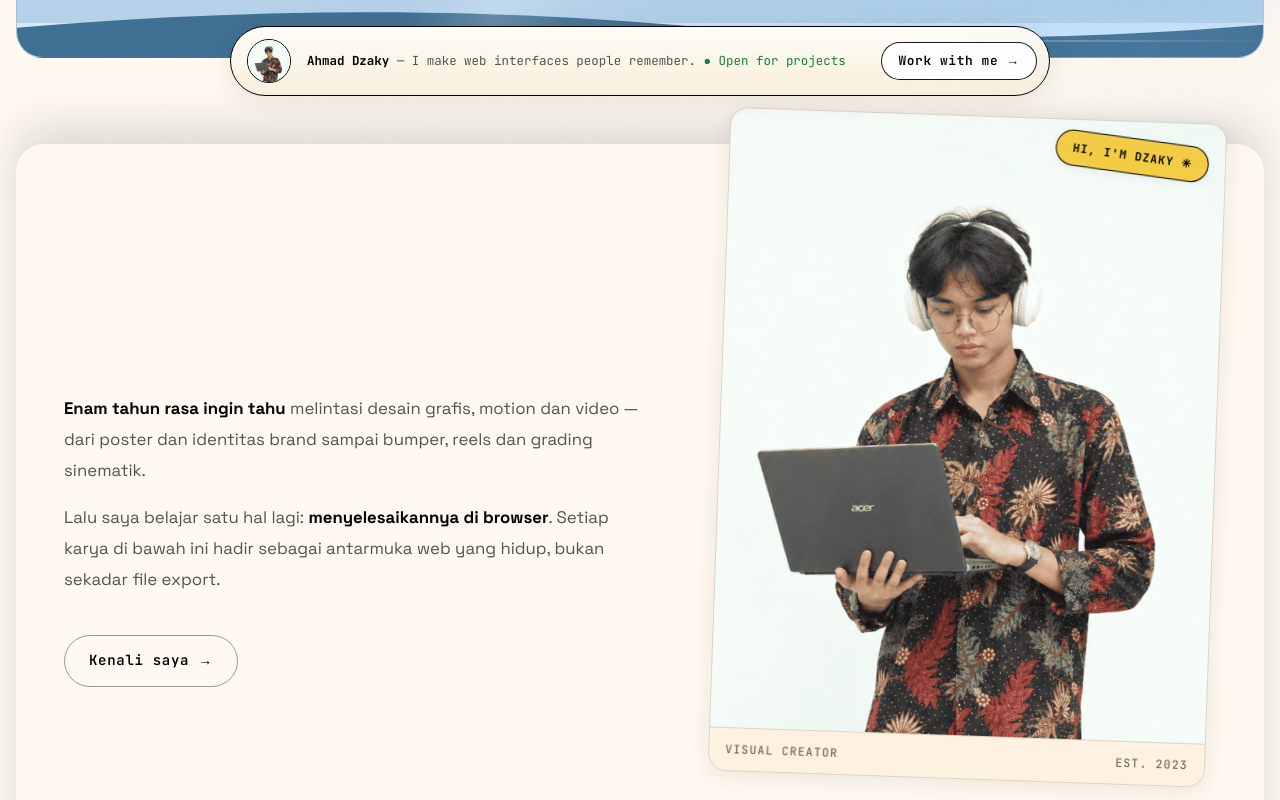
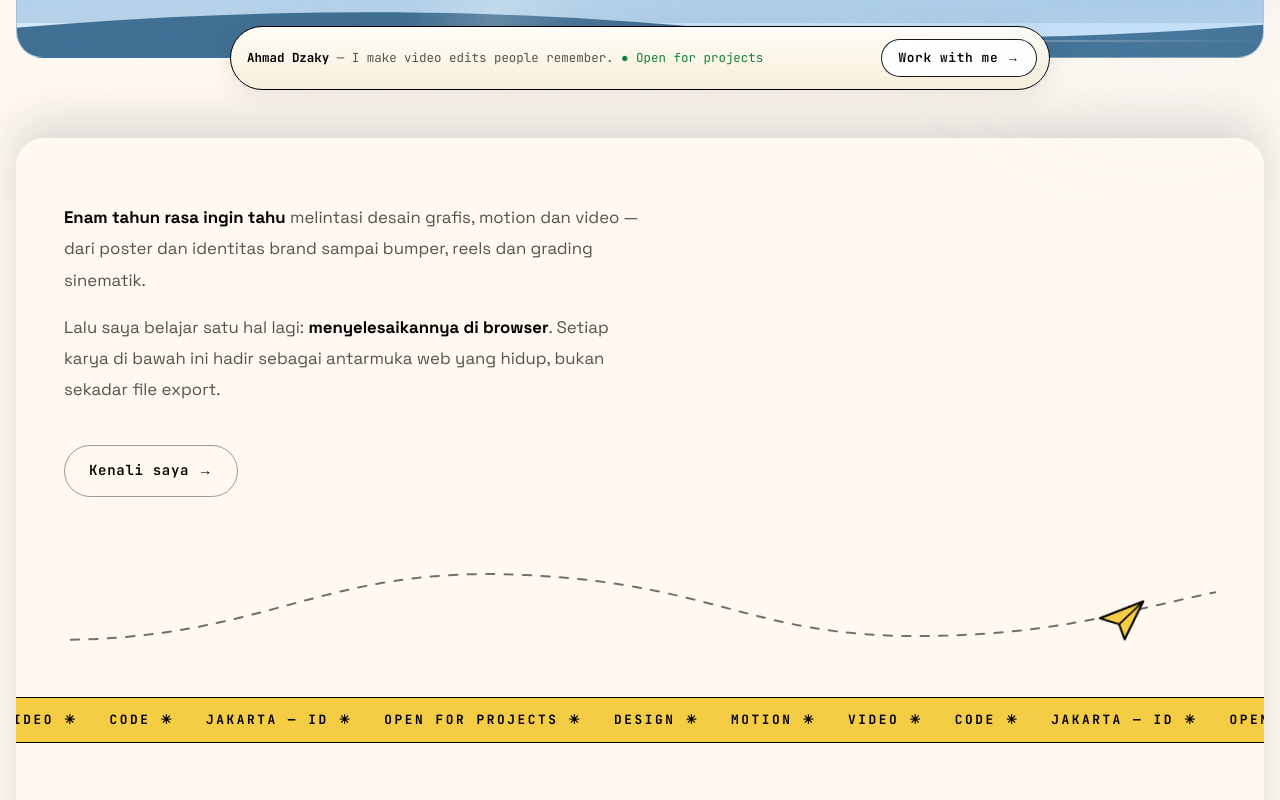
Before and after one commit to DzaKidz/PortfolioV2, a Next.js app: page / in a window 1280 px wide. Shown: the part 600-1400 px from the top of the page. Built offline with nearby package versions, Linux system fonts and the light colour scheme.

Commit message:
remove avatar/photo from home page, keep only on about page
- Remove deck bar avatar image on home page
- Remove portrait card section from bio area
- Remove unused Tilt import and portrait-related CSS
- Adjust bioGrid to single-column layout

```diff
--- a/app/home.module.css
+++ b/app/home.module.css
@@ -122,89 +122,6 @@
   border-radius: 50%;
   background: #15803D;
   box-shadow: 0 0 0 3px rgba(21, 128, 61, 0.2);
-}
-
-.portraitCard {
-  position: relative;
-  background: var(--clr-surface);
-  border: 1px solid var(--clr-border);
-  border-radius: var(--radius-lg);
-  overflow: hidden;
-  box-shadow: var(--shadow-md);
-  transform: rotate(2deg);
-  transition: transform var(--dur-base) var(--ease-out),
-    box-shadow var(--dur-base) var(--ease-out);
-}
-
-/* Kilau kaca menyapu saat kartu dimiringkan (3D oleh Tilt) */
-.portraitCard::after {
-  content: "";
-  position: absolute;
-  inset: -30% -60%;
-  background: linear-gradient(
-    112deg,
-    transparent 38%,
-    rgba(255, 255, 255, 0.55) 48%,
-    rgba(255, 255, 255, 0.12) 55%,
-    transparent 64%
-  );
-  opacity: 0;
-  pointer-events: none;
-  transition: opacity 0.35s var(--ease-out), transform 0.6s var(--ease-out);
-  transform: translateX(-38%);
-}
-
-:global(.tilt):hover .portraitCard {
-  box-shadow: 0 34px 60px -26px rgba(12, 26, 42, 0.55),
-    0 0 0 1px rgba(0, 0, 0, 0.16);
-}
-
-:global(.tilt):hover .portraitCard::after {
-  opacity: 1;
-  transform: translateX(24%);
-}
-
-.portraitCard:hover {
-  transform: rotate(0deg) translateY(-4px);
-}
-
-.portraitCard img {
-  width: 100%;
-  height: 100%;
-  aspect-ratio: 4 / 5;
-  object-fit: cover;
-  display: block;
-}
-
-.portraitCap {
-  display: flex;
-  justify-content: space-between;
-  align-items: center;
-  padding: var(--space-3) var(--space-4);
-  font-family: var(--font-mono);
-  font-size: 0.72rem;
-  letter-spacing: 0.1em;
-  text-transform: uppercase;
-  color: var(--clr-text-muted);
-  border-top: 1px solid var(--clr-border);
-}
-
-.sticker {
-  position: absolute;
-  top: var(--space-4);
-  right: var(--space-4);
-  font-family: var(--font-mono);
-  font-size: 0.72rem;
-  font-weight: 700;
-  letter-spacing: 0.08em;
-  text-transform: uppercase;
-  color: #000;
-  background: var(--clr-accent-2);
-  border: 1px solid #000;
-  border-radius: var(--radius-full);
-  padding: var(--space-2) var(--space-4);
-  transform: rotate(6deg);
-  box-shadow: var(--shadow-sm);
 }
 
 /* Accent marquee strip */
@@ -1243,7 +1160,7 @@
 
 .bioGrid {
   display: grid;
-  grid-template-columns: 1.1fr 0.9fr;
+  grid-template-columns: 1fr;
   gap: var(--space-12);
   align-items: center;
 }
--- a/app/page.tsx
+++ b/app/page.tsx
@@ -6,7 +6,6 @@ import { PROJECTS, isVideoThumb } from "@/lib/projects";
 import { useLanguage } from "@/lib/i18n";
 import { useReveal } from "@/hooks/useReveal";
 import Parallax from "@/components/Parallax";
-import Tilt from "@/components/Tilt";
 import Boop from "@/components/Boop";
 import SkySun from "@/components/SkySun";
 import {
@@ -167,17 +166,6 @@ export default function Home() {
 
         <div className={styles.deckWrap}>
           <div className={`${styles.deckBar} reveal reveal-delay-2`}>
-            {/* eslint-disable-next-line @next/next/no-img-element */}
-            <img
-              src="/images/avatar.jpg"
-              alt=""
-              aria-hidden="true"
-              className={styles.deckAvatar}
-              onError={(e) => {
-                e.currentTarget.style.background =
-                  "linear-gradient(135deg,#EEE8D2,#F4CD44)";
-              }}
-            />
             <p className={styles.deckText} aria-live="polite">
               <strong>Ahmad Dzaky</strong> — {t.home.deckRole(word)}
               <span className="text-green"> {t.home.deckOpen}</span>
@@ -216,30 +204,6 @@ export default function Home() {
                 </Link>
               </p>
             </div>
-
-            <Parallax
-              speed={0.06}
-              className="reveal reveal-delay-1 tilt-stage"
-            >
-              <Tilt max={11} scale={1.06} shift={16} lead={12}>
-                <figure className={styles.portraitCard}>
-                  <span className={styles.sticker}>Hi, I&apos;m Dzaky ✳</span>
-                  {/* eslint-disable-next-line @next/next/no-img-element */}
-                  <img
-                    src="/images/avatar.jpg"
-                    alt="Portrait of Ahmad Dzaky"
-                    onError={(e) => {
-                      e.currentTarget.style.background =
-                        "linear-gradient(135deg,#EEE8D2,#F4CD44)";
-                    }}
-                  />
-                  <figcaption className={styles.portraitCap}>
-                    <span>Visual creator</span>
-                    <span>EST. 2023</span>
-                  </figcaption>
-                </figure>
-              </Tilt>
-            </Parallax>
           </div>
 
           <div className={styles.flightWrap} aria-hidden="true">
```
